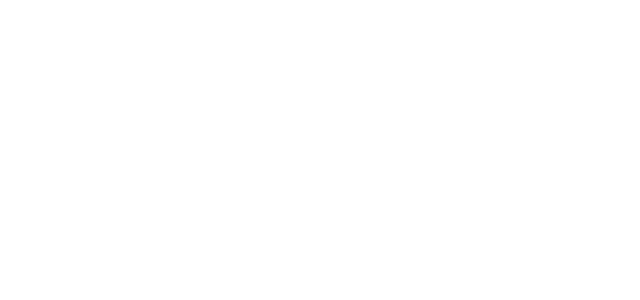
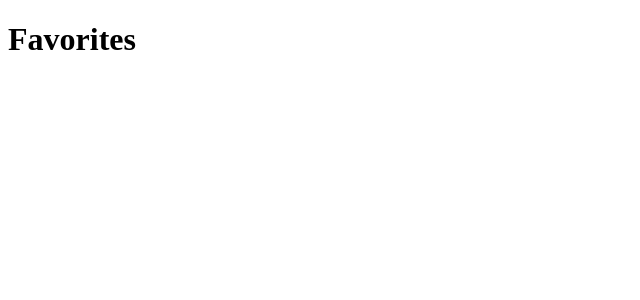
Before and after one commit to Code-the-Dream-School/alpaca-albatross-practicum-team3-back, a React (Create React App) app: page /Favorites in a window 1280 px wide. Before the commit this address had no page. Shown: the top 300 px of the page, without its empty margins (0-640 px from the left). Built offline with nearby package versions, Linux system fonts and the light colour scheme; the HTML template or start-up script is replaced by a standard one.

Commit message:
Fave page route works

```diff
--- a/src/App.js
+++ b/src/App.js
@@ -26,26 +26,27 @@ function App() {
 
   return (
       <BrowserRouter>
-        <Routes>
-          <Route
-            path="/"
-          element={
+      <Routes>
+
+          <Route path="/" element={
   <>
       <h1>Todo List Title</h1>
-        <TodoList
-          useSemiPersistentState={useSemiPersistentState}
-          />
+        <TodoList useSemiPersistentState={useSemiPersistentState}/>
   </>
-          }></Route>
+        }></Route>
 
-        <Route
-          path="/FavoritesPage."
-          element={<FavoritesPage />}>
-        </Route>
+        <Route path="/Favorites" element={
+          <>
+            <h1>Favorites</h1>
+            <FavoritesPage useSemiPersistentState={useSemiPersistentState} />
+          </>
+        }></Route>
 
 
 
-          </Routes>
+
+
+      </Routes>
       </BrowserRouter>
 
       );
--- a/src/TodoList.js
+++ b/src/TodoList.js
@@ -1,6 +1,5 @@
 import React, {useState} from 'react';
 import AddTodoForm from './AddTodoForm';
-import FavoritesPage from './FavoritesPage';
 import TodoListItem from "./TodoListItem"
 
 //function to assemble and dissemble list.
--- a/src/TodoListItem.js
+++ b/src/TodoListItem.js
@@ -3,7 +3,7 @@ import EditForm from "./EditForm";
 
 //Function creates list item with remove button. Add checkbox, edit, favorite here.
 
-const TodoListItem = ({ todo, onRemoveTodo, setCurrentTodo, currentTodo, setTodoList, handleCheck }) => {
+const TodoListItem = ({ todo, onRemoveTodo, setCurrentTodo, currentTodo, setTodoList, handleCheck, handleStar }) => {
 
   const [isEditing, setIsEditing] = useState(false);
 
@@ -18,7 +18,7 @@ const TodoListItem = ({ todo, onRemoveTodo, setCurrentTodo, currentTodo, setTodo
       <input value={todo.title} type="checkbox" onChange={handleCheck} />
       {todo.title}
 
-      <button type="button">Favorite</button>
+      <button type="button" onClick={handleStar}>Favorite</button>
       <button type="button" onClick={() => handleEditClick(todo.title)}>Edit</button>
       <button type="button" onClick={() => onRemoveTodo(todo.id)}>Remove Button</button>
 
```
